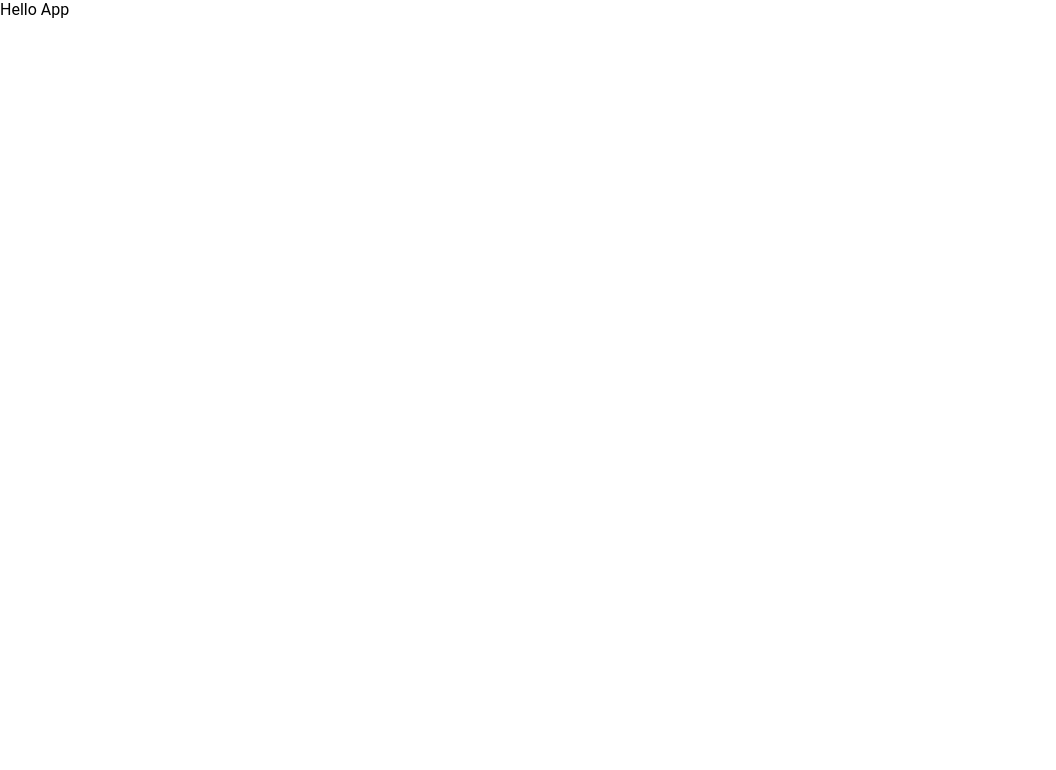
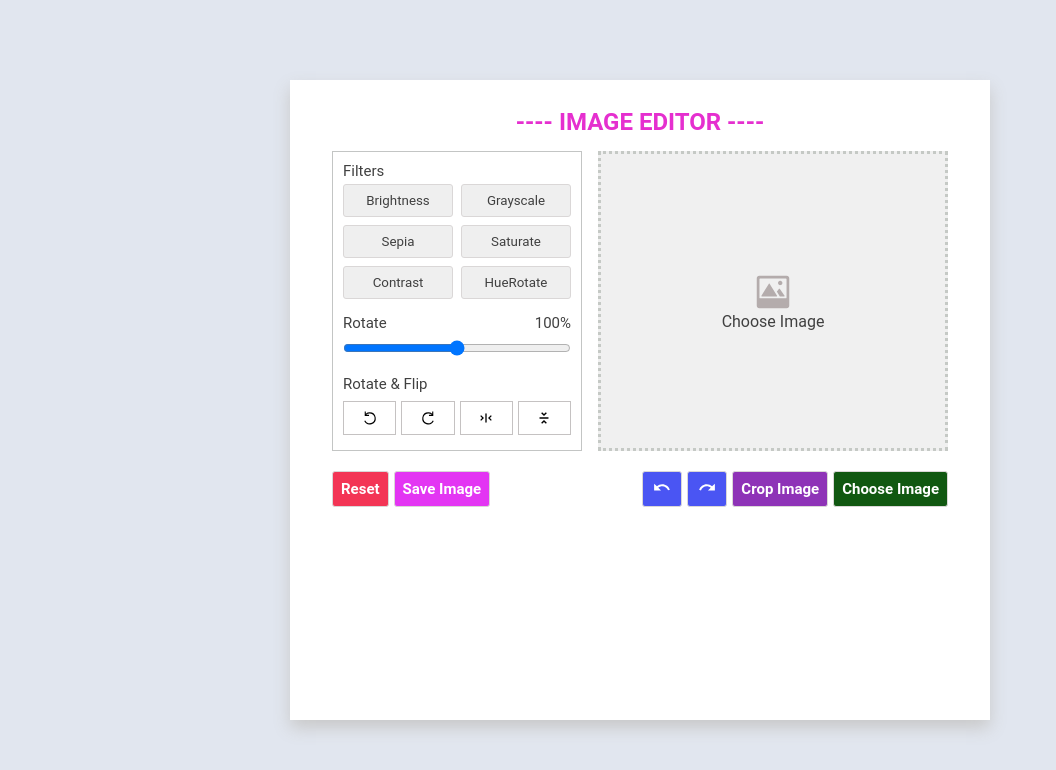
Before and after one commit to shramana263/PixEdit, a React (Vite) app: page / in a window 1280 px wide. Shown: the top 770 px of the page, without its empty margins (0-1056 px from the left). Built offline with nearby package versions, Linux system fonts and the light colour scheme.

Commit message:
Editor design 27-11-2024

```diff
--- a/src/App.jsx
+++ b/src/App.jsx
@@ -1,11 +1,12 @@
 import { useState } from 'react'
+import Home from './components/Home'
 function App() {
   const [count, setCount] = useState(0)
 
   return (
     <>
       <div className='App'>
-        Hello App
+        <Home/>
       </div>
     </>
   )
--- a/src/components/Home.jsx
+++ b/src/components/Home.jsx
@@ -1,15 +1,94 @@
 import React from 'react'
-import './style/main.scss'
+import './style/home.scss'
+import { GrRotateLeft, GrRotateRight } from 'react-icons/gr'
+import { CgMergeHorizontal, CgMergeVertical } from 'react-icons/cg'
+import { IoIosImage, IoMdRedo, IoMdUndo } from 'react-icons/io'
 
 const Home = () => {
+    const filterElement=[
+        {
+            name: 'Brightness',
+
+        },
+        {
+            name: 'Grayscale',
+
+        },
+        {
+            name: 'Sepia',
+
+        },
+        {
+            name: 'Saturate',
+
+        },
+        {
+            name: 'Contrast',
+
+        },
+        {
+            name: 'HueRotate',
+
+        },
+    ]
     return (
         <div className='image_editor'>
             <div className="card">
                 <div className="card_header">
-                    <h2>---- Image Editor ----</h2>
+                    <h2> ---- Image Editor ----   </h2>
                 </div>
                 <div className="card_body">
+                    <div className="sidebar">
+                        <div className="side_body">
+                            <div className="filter_section">
+                                <span>Filters</span>
+                                <div className="filter_key">
+                                    {
+                                        filterElement && filterElement.map((item, index)=>(
+                                            <button key={index}>{item.name}</button>
+                                        ))
+                                    }
+                                </div>
+                            </div>
+                            <div className="filter_slider">
+                                <div className="label_bar">
+                                    <label htmlFor="range">Rotate</label>
+                                    <span>100%</span>
+                                </div>
+                                <input type="range" />
+                            </div>
+                            <div className="rotate">
+                                <label htmlFor="">Rotate & Flip</label>
+                                <div className="icon">
+                                    <div><GrRotateLeft/></div>
+                                    <div><GrRotateRight/></div>
+                                    <div><CgMergeVertical/></div>
+                                    <div><CgMergeHorizontal/></div>
+                                </div>
+                            </div>
+                        </div>
 
+                        <div className="reset">
+                            <button>Reset</button>
+                            <button className='save'>Save Image</button>
+                        </div>
+                    </div>
+
+                    <div className="image_section">
+                        <div className="image">
+                            <label htmlFor="choose">
+                                <IoIosImage/>
+                                <span>Choose Image</span>
+                            </label>
+                        </div>
+                        <div className="image_select">
+                            <button className='undo'><IoMdUndo/></button>
+                            <button className='redo'><IoMdRedo/></button>
+                            <button className='crop'>Crop Image</button>
+                            <label htmlFor="choose">Choose Image</label>
+                            <input type="file" id='choose'/>
+                        </div>
+                    </div>
                 </div>
             </div>
         </div>
--- a/src/components/style/home.scss
+++ b/src/components/style/home.scss
@@ -0,0 +1,213 @@
+.image_editor {
+    width: 100vw;
+    height: 100vh;
+    background-color: #e1e6ef;
+    display: flex;
+    justify-content: center;
+    align-items: center;
+
+    .card {
+        padding: 28px;
+        width: 700px;
+        height: 80%;
+        background-color: #fff;
+        box-shadow: 0 8px 16px 0px rgb(201, 201, 201);
+
+        .card_header {
+            text-align: center;
+            padding-bottom: 15px;
+
+            h2 {
+                text-transform: uppercase;
+                color: #e52fcf;
+            }
+        }
+
+        .card_body {
+            display: flex;
+            justify-content: center;
+
+            .sidebar {
+
+                .reset{
+                    margin-top: 20px;
+                    button{
+                        background-color:#f33555;
+                        padding: 8px;
+                        border-radius: 3px;
+                        outline: none;
+                        border: 1px solid #dad7d7;
+                        cursor: pointer;
+                        color: #fff;
+                        font-weight: 600;
+                        text-transform: capitalize;
+                        font-size: 15px;
+                    }
+                    .save{
+                        background-color: #e335f3 !important;
+                        margin-left: 5px;
+                    }
+                }
+
+                span {
+                    font-size: 15px;
+                    color: #404040;
+                    margin-bottom: 4px;
+                    display: block;
+                }
+
+                .side_body {
+                    width: 250px;
+                    border: 1px solid #c3c5c4;
+                    margin-right: 8px;
+                    height: 300px;
+                    padding: 10px;
+
+                    .filter_key {
+                        display: grid;
+                        grid-template-columns: repeat(2, 1fr);
+                        grid-gap: 8px;
+
+                        button.active {
+                            background-color: #545dd8;
+                            color: #fff;
+                        }
+
+                        button {
+                            padding: 8px;
+                            border-radius: 3px;
+                            border: 1px solid #dad7d7;
+                            cursor: pointer;
+                            color: #404040;
+                            text-transform: capitalize;
+                        }
+                    }
+
+                    .filter_slider {
+                        margin: 15px 0px;
+
+                        .label_bar {
+                            margin-bottom: 4px;
+                            display: flex;
+                            justify-content: space-between;
+
+                            label,
+                            span {
+                                color: #404040;
+                                font-size: 15px;
+                                text-transform: capitalize;
+                            }
+                        }
+
+                        input {
+                            width: 100%;
+                        }
+                    }
+
+                    .rotate {
+                        label {
+                            margin-bottom: 8px;
+                            display: block;
+                            font-size: 15px;
+                            color: #404040;
+                        }
+
+                        .icon {
+                            display: grid;
+                            grid-template-columns: repeat(4, 1fr);
+                            grid-gap: 5px;
+
+                            div{
+                                border: 1px solid #c5c2c2;
+                                padding: 8px 5px;
+                                display: flex;
+                                justify-content: center;
+                                align-items: center;
+                                cursor: pointer;
+                            }
+                        }
+                    }
+                }
+            }
+
+            .image_section{
+                margin-left: 8px;
+                width: 350px;
+                background-color: #f0f0f0;
+                height: 300px;
+
+                .image{
+                    width: 100%;
+                    height: 100%;
+                    display: flex;
+                    justify-content: center;
+                    align-items: center;
+
+                    img{
+                        object-fit: scale-down;
+                        transition: all .5s;
+
+                    }
+                    label{
+                        width:100%;
+                        height: 100%;
+                        display: flex;
+                        border: dotted;
+                        border-color: #c5c9c5;
+                        cursor: pointer;
+                        justify-content: center;
+                        align-items: center;
+                        flex-direction: column;
+                        svg{
+                            font-size: 40px;
+                            color: #b4acac;
+
+                        }
+                        span{
+                            color: #404040;
+                        }
+                    }
+                }
+
+                .image_select{
+                    margin: 20px 0px;
+                    display: flex;
+                    justify-content: flex-end;
+                    input{
+                        display: none;
+                    }
+
+                    label,button{
+                        padding: 8px;
+                        border-radius: 3px;
+                        outline: none;
+                        border: 1px solid #dad7d7;
+                        cursor: pointer;
+                        color: #fff;
+                        font-weight: 600;
+                        text-transform: capitalize;
+                        font-size: 15px;
+                    }
+
+                    .redo,.undo{
+                        background-color: #4a55f3;
+                        margin-left: 5px;
+                        color: #fff;
+                        padding: 5px 10px;
+                        font-size: 18px;
+                    }
+
+                    .crop{
+                        background-color: #8e33b7;
+                        margin-left: 5px;
+                    }
+
+                    label{
+                        background-color: #115811;
+                        margin-left: 5px;
+                    }
+                }
+            }
+        }
+    }
+}
```
